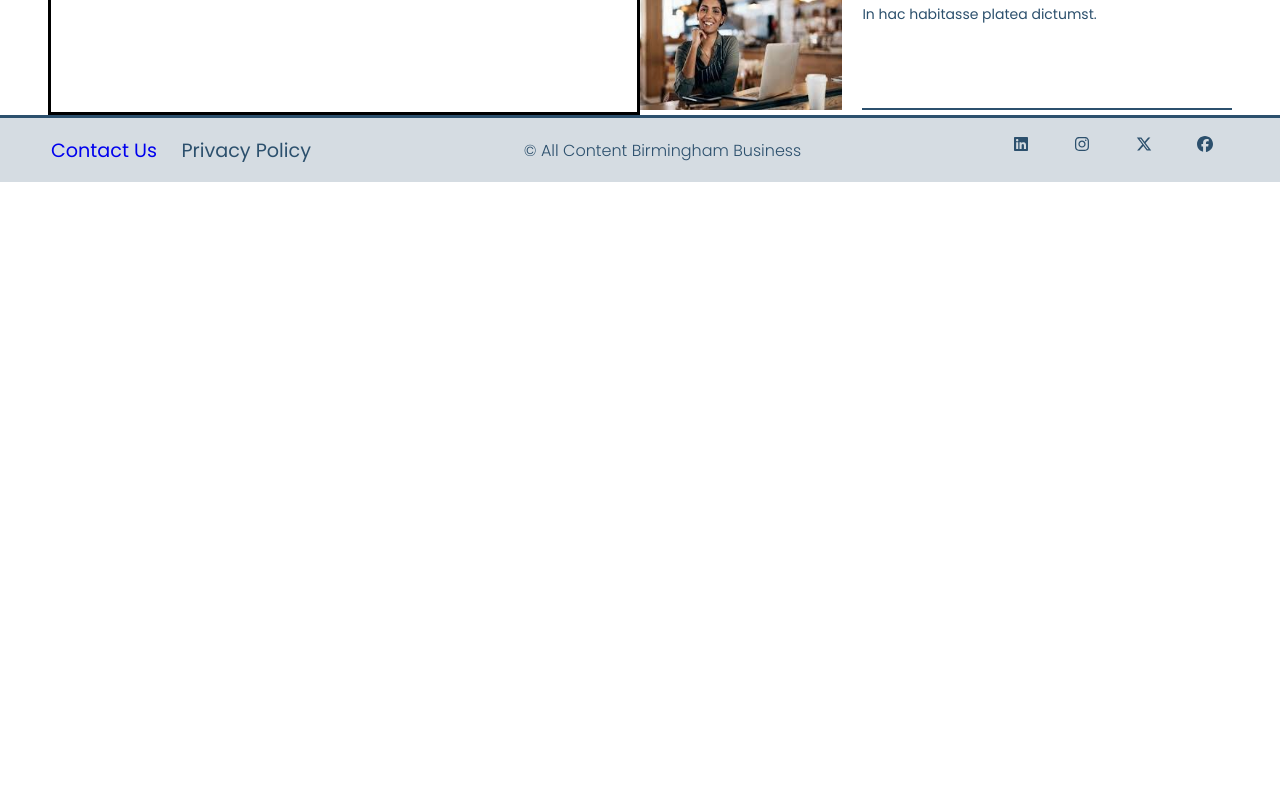
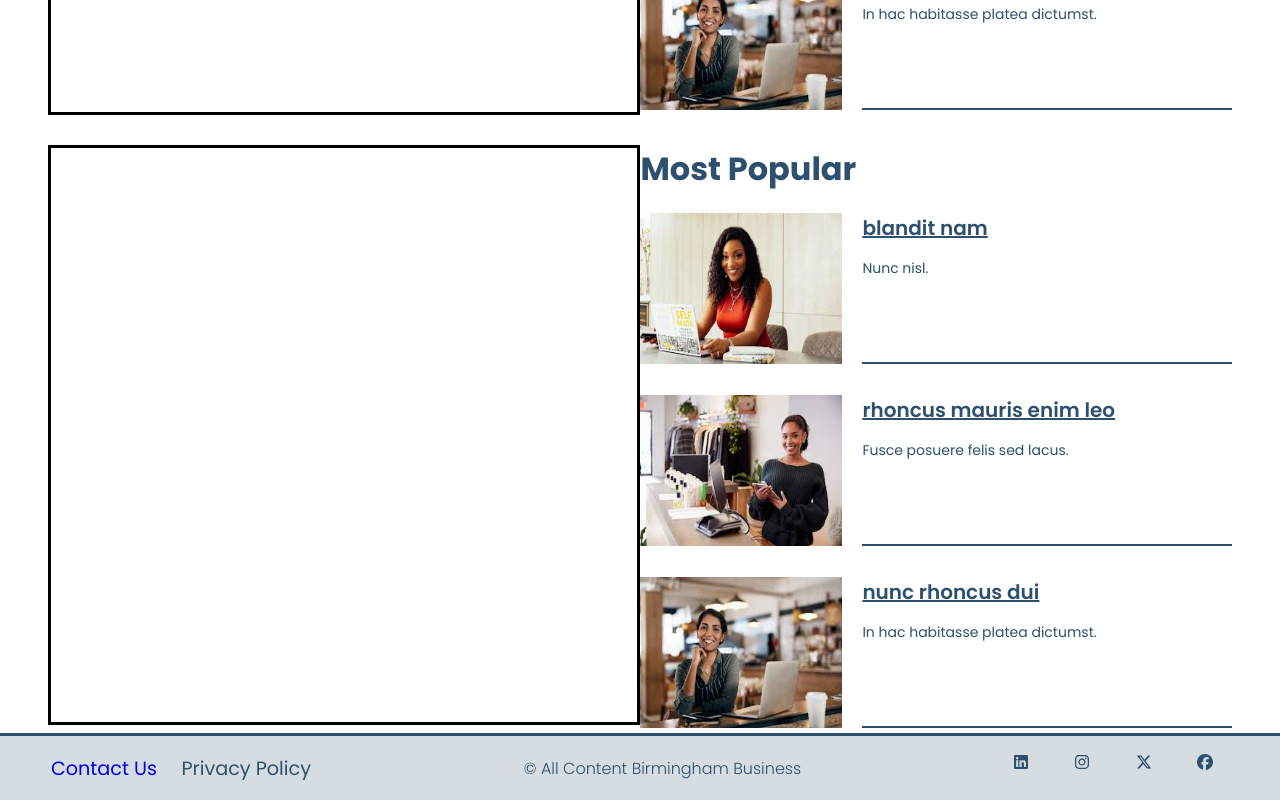
Before and after one commit to gabriellemia/birmingham-biz, a Next.js app: page / in a window 1280 px wide. Shown: the part 1764-2564 px from the top of the page. Before the commit the page ends 1946 px from the top, so only its background shows below. Built offline with nearby package versions, Linux system fonts and the light colour scheme.

Commit message:
magazine and fivemins sections initiated

```diff
--- a/src/app/components/MagazineAndFiveMins/Magazine/Magazine.module.css
+++ b/src/app/components/MagazineAndFiveMins/Magazine/Magazine.module.css
@@ -1,4 +1,5 @@
 .MagazineContainer {
   width: 675px;
   height: 580px;
+  border: solid;
 }
--- a/src/app/page.js
+++ b/src/app/page.js
@@ -4,6 +4,7 @@ import NewsSection from "./components/NewsSection/NewsSection";
 import Story from "./story/page";
 import MostPopularAndBBTV from "./components/MostPopularAndBBTV/MostPopularAndBBTV.jsx";
 import FeaturesAndInsights from "./components/FeaturesAndInsights/FeaturesAndInsights";
+import MagazineAndFiveMins from "./components/MagazineAndFiveMins/MagazineAndFiveMins";
 
 export default function Home() {
   return (
@@ -12,6 +13,7 @@ export default function Home() {
       <NewsSection />
       <MostPopularAndBBTV />
       <FeaturesAndInsights />
+      <MagazineAndFiveMins />
     </main>
   );
 }
```
